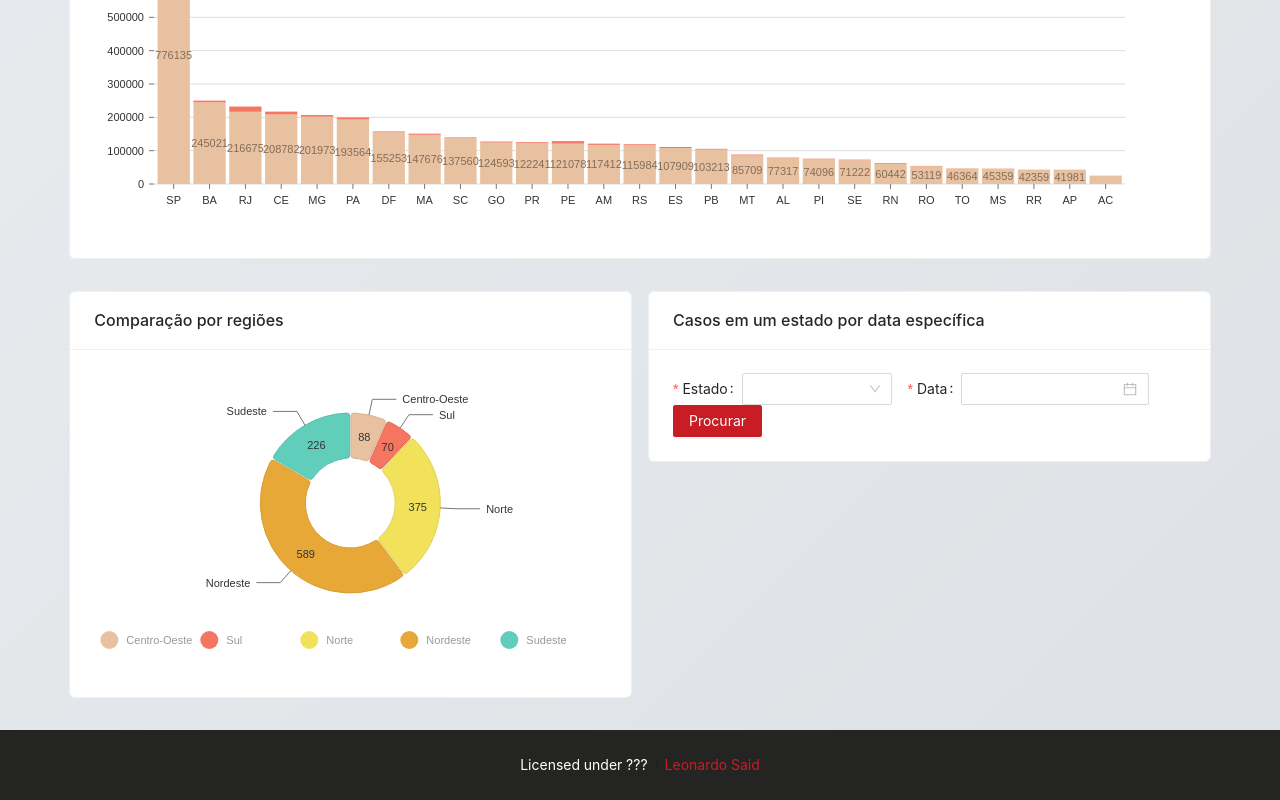
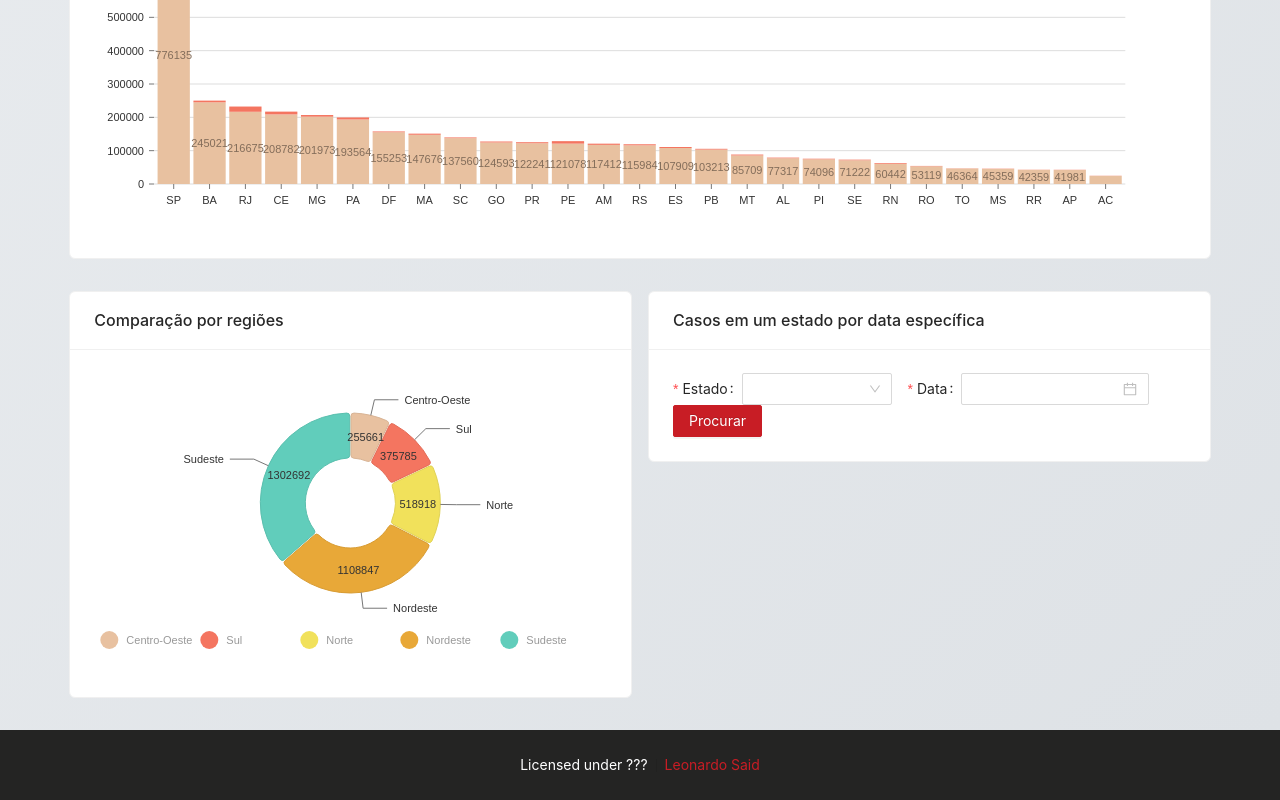
Before and after one commit to LeonardoSaid/covid19dashboard, a React (Create React App) app: page / in a window 1280 px wide. Shown: the part 590-1390 px from the top of the page. Built offline with nearby package versions, Linux system fonts and the light colour scheme.

Commit message:
Feature: unfinished stuff

```diff
--- /dev/null
+++ b/src/components/Statistics/StatisticGroupGlobal/StatisticGroupGlobal.tsx
@@ -0,0 +1,34 @@
+import React from 'react';
+import { Row, Col } from 'antd';
+import { connect } from 'react-redux';
+import { ArrowUpOutlined, ExceptionOutlined, MedicineBoxOutlined, ExperimentOutlined, PercentageOutlined } from '@ant-design/icons';
+import { StatisticCard } from '../../index';
+
+function getValue(arr: any): number {
+    if (arr.length > 0)
+        return arr.slice(-1)[0].Cases;
+    else
+        return 0;
+}
+
+const Extra = (props: {data: any}) => (
+    props.data.length === 2
+        ? <span><ArrowUpOutlined style={{ color: '#3f8600' }} /> {(props.data[1].Cases - props.data[0].Cases)} novos casos</span>
+        : null
+)
+
+const StatisticGroupGlobal = (props: any) => {
+    return (
+       <p>global</p>
+    );
+}
+
+const mapStateToProps = (state: any) => ({
+    loading: state.loading,
+    brazilData: state.brazilData
+});
+
+export default connect(
+    mapStateToProps,
+    null
+)(StatisticGroupGlobal);
--- a/src/components/index.ts
+++ b/src/components/index.ts
@@ -6,6 +6,7 @@ import PieChart from './Charts/PieChart/PieChart';
 import StateSearchContainer from './StateSearch/StateSearchContainer';
 import StatisticCard from './Statistics/StatisticCard/StatisticCard';
 import StatisticGroupBrazil from './Statistics/StatisticGroupBrazil/StatisticGroupBrazil';
+import StatisticGroupGlobal from './Statistics/StatisticGroupGlobal/StatisticGroupGlobal';
 import GeoChart from './Charts/GeoChart/GeoChart';
 
 export {
@@ -17,5 +18,6 @@ export {
     StateSearchContainer,
     StatisticCard,
     StatisticGroupBrazil,
+    StatisticGroupGlobal,
     GeoChart
 }
--- a/src/pages/Dashboard/Dashboard.tsx
+++ b/src/pages/Dashboard/Dashboard.tsx
@@ -3,11 +3,25 @@ import { Card, Row, Col, Tabs } from 'antd';
 import { BarChart, StateTable, PieChart, StateSearchContainer, StatisticGroupBrazil } from '../../components/index';
 import { summary } from '../../mock/brazilapi';
 import { data as pieData } from '../../mock/nivo/pie';
+import { regions } from '../../utils/state';
 
 const { TabPane } = Tabs;
 
-export const Dashboard = (): JSX.Element => (
-    <>
+export const Dashboard = (): JSX.Element => {
+
+    const formattedData = pieData.reduce((pv: any, cv: any) => {
+        pv.push({
+            ...cv,
+            value: summary
+                  .data
+                  .filter((state: any) => (regions as any)[cv.id].includes(state.uf))
+                  .reduce((pv, cv) => pv + cv.cases, 0)
+        });
+        return pv;
+    }, []);
+
+    return (
+        <>
             <StatisticGroupBrazil />
 
             <Card style={{ marginTop: '2rem', marginBottom: '2rem' }} title="Comparação dos estados">
@@ -30,7 +44,7 @@ export const Dashboard = (): JSX.Element => (
             <Row justify="space-between" gutter={16}>
                 <Col span={12}>
                     <Card title="Comparação por regiões" style={{ width: '100%' }}>
-                        <PieChart data={pieData} />
+                        <PieChart data={formattedData} />
                     </Card>
                 </Col>
 
@@ -41,6 +55,7 @@ export const Dashboard = (): JSX.Element => (
                 </Col>
             </Row>
         </>
-);
+    );
+}
 
 export default Dashboard;
--- a/src/utils/state.js
+++ b/src/utils/state.js
@@ -129,12 +129,12 @@ export const states = [
 		"state": "Tocantins",
 		"region": "Norte"
 	}
-]
+];
 
 export const regions = {
-    norte: ['AM', 'RR', 'AP', 'PA', 'TO', 'RO', 'AC'],
-    nordeste: ['MA','PI','CE','RN','PE','PB','SE','AL','BA'],
-    centrooeste: ['MT', 'MS', 'GO'],
-    sudeste: ['SP', 'RJ', 'ES', 'MG'],
-    sul: ['PR', 'RS', 'SC']
-}
+    "Norte": ['AM', 'RR', 'AP', 'PA', 'TO', 'RO', 'AC'],
+    "Nordeste": ['MA','PI','CE','RN','PE','PB','SE','AL','BA'],
+    "Centro-Oeste": ['MT', 'MS', 'GO'],
+    "Sudeste": ['SP', 'RJ', 'ES', 'MG'],
+    "Sul": ['PR', 'RS', 'SC']
+};
```
